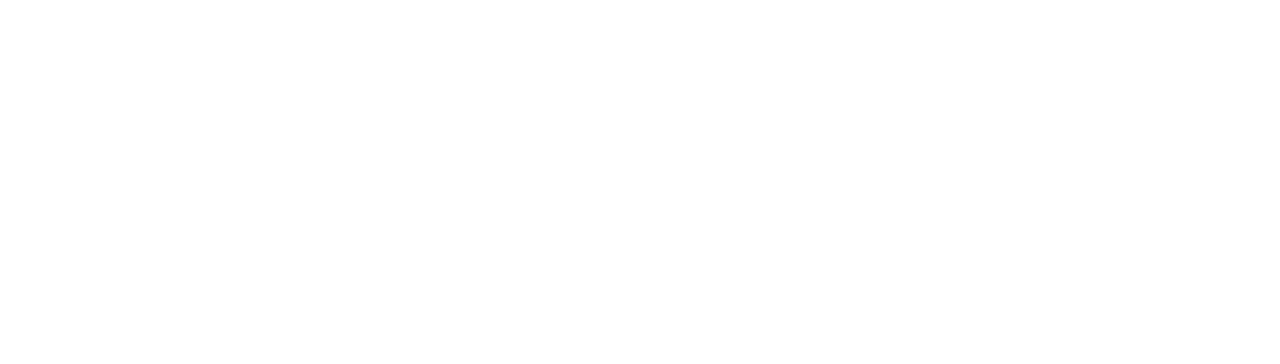
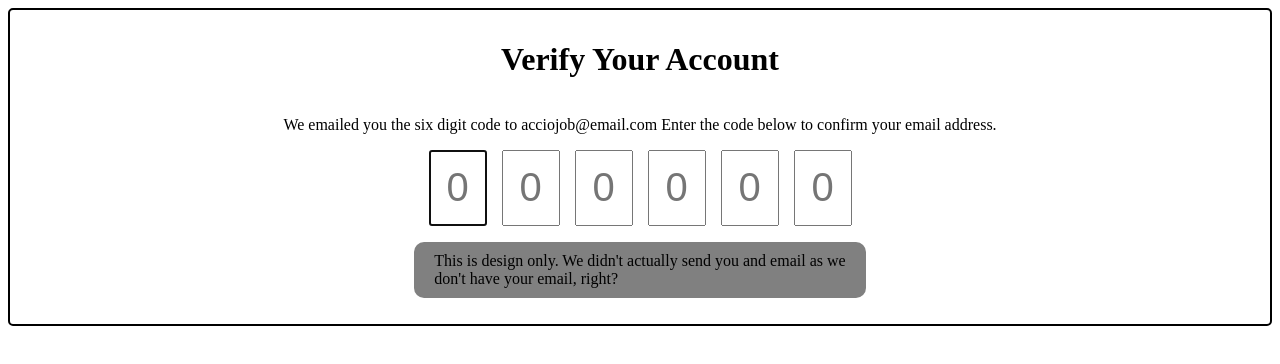
Before and after one commit to acciojob/OTP-imsidthakur, a website: page main.html in a window 1280 px wide. Drawn offline with Linux system fonts and the light colour scheme.

Commit message:
created a submission

```diff
--- a/main.html
+++ b/main.html
@@ -7,6 +7,26 @@
 </head>
 
 <body>
+	<div class="container">
+	<h1 id="verification_heading">
+		Verify Your Account
+	</h1>
+	<p id="verification_subtext">
+		We emailed you the six digit code to acciojob@email.com Enter the code below to confirm your email address.
+	</p>
+	<div class="code-container">
+    <input type="text" maxlength="1" class="code" autofocus placeholder="0">
+    <input type="text" maxlength="1" class="code" placeholder="0">
+    <input type="text" maxlength="1" class="code" placeholder="0">
+    <input type="text" maxlength="1" class="code" placeholder="0">
+	<input type="text" maxlength="1" class="code" placeholder="0">
+	<input type="text" maxlength="1" class="code" placeholder="0">
+</div>
+	<p class="sub-text">
+		This is design only. We didn't actually send you and email as we
+		<br/> don't have your email, right?
+	</p>
+	</div>
 	<!-- the entire body must be written by student -->
     <script type="text/javascript" src="./script.js">
 </script>
--- a/script.js
+++ b/script.js
@@ -1 +1,15 @@
-//your JS code here. If required.
+const inputs = document.querySelectorAll('.code');
+
+inputs.forEach((input, index) => {
+    input.addEventListener('input', (e) => {
+        if (e.target.value.length === 1 && index < inputs.length - 1) {
+            inputs[index + 1].focus();
+        }
+    });
+
+    input.addEventListener('keydown', (e) => {
+        if (e.key === 'Backspace' && !input.value && index > 0) {
+            inputs[index - 1].focus();
+        }
+    });
+});
--- a/styles.css
+++ b/styles.css
@@ -1 +1,29 @@
 /*  your css code here. If applicable */
+
+.container{
+	display : flex;
+	flex-direction:column;
+	align-items: center;
+	border : 2px solid black;
+	border-radius: 5px;
+	padding : 10px 20px;
+}
+
+.code-container{
+	display : flex;
+	gap : 15px;
+}
+
+.code{
+width : 50px;
+height : 70px;
+text-align : center;
+font-size : 40px;
+}
+
+.sub-text{
+	padding : 10px 20px;
+	background-color: grey;
+	border : none;
+	border-radius : 10px ;
+}
```
